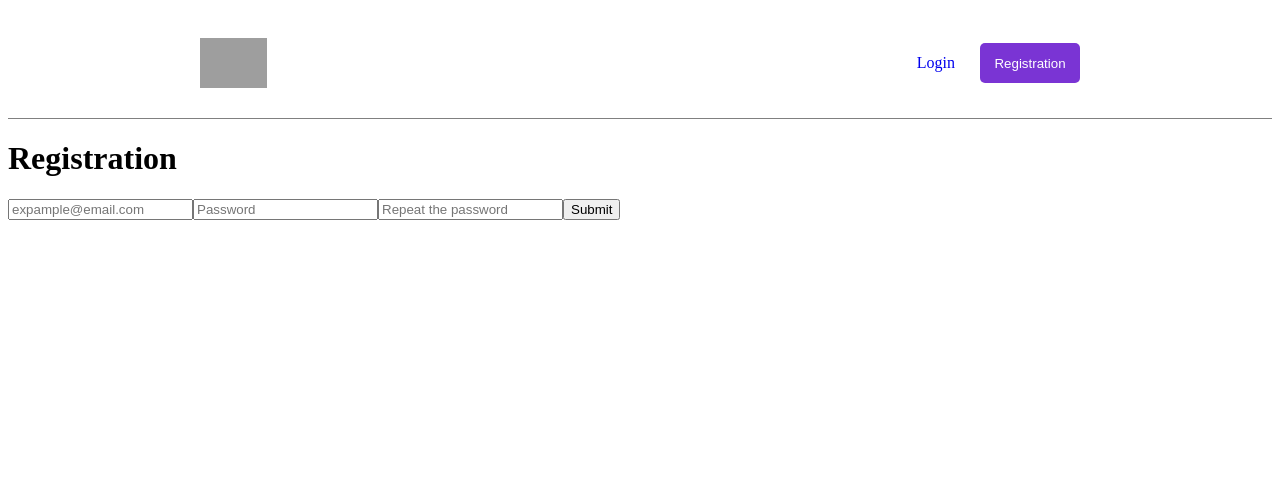
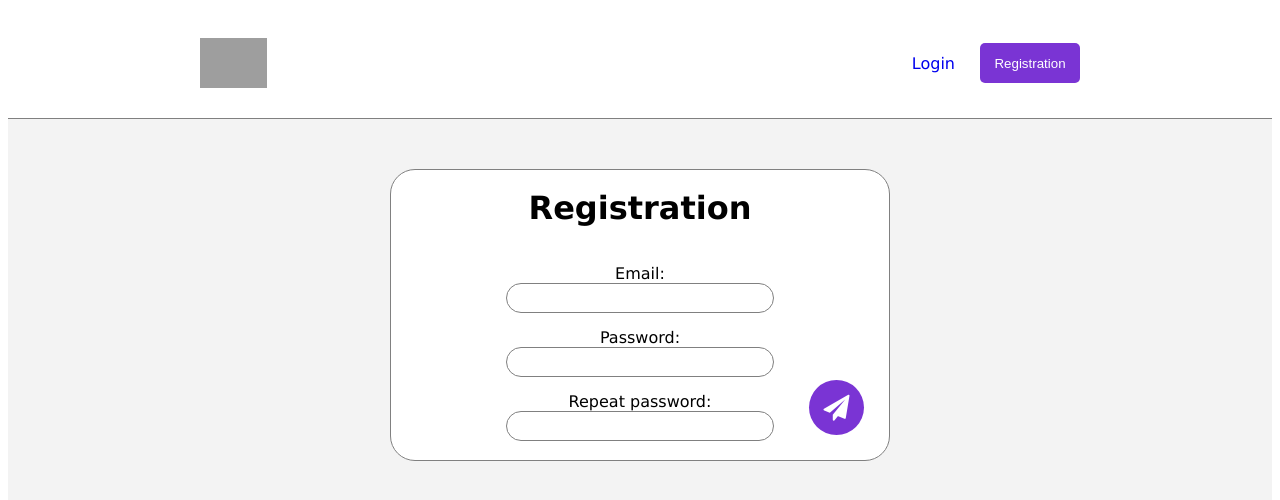
Before and after one commit to DiogenSin/Galutinis_Atsiskaitymas, a React (Create React App) app: page /registration in a window 1280 px wide. Shown: the top 500 px of the page. Built offline with nearby package versions, Linux system fonts and the light colour scheme; grey boxes are pictures that could not be loaded.

Commit message:
Styles for Login & Registration forms

```diff
--- a/src/components/pages/Login.jsx
+++ b/src/components/pages/Login.jsx
@@ -42,11 +42,12 @@ const validationSchema = Yup.object().shape({
 
             <Form action='' id="loginForm">
                 <h1>Login</h1>
-                <label htmlFor=''>
+                <label htmlFor='email'>
+                    Email:
                     <Field
                         type="text"
                         name="email"
-                        placeholder="expample@email.com"
+                        placeholder=""
                         value={values.email}
                         onChange={(e) => setValues({...values, email: e.target.value})}
                     />
@@ -55,11 +56,12 @@ const validationSchema = Yup.object().shape({
                         <span>{errors.email}</span> : null
                     }
                 </label>
-                <label action='' htmlFor=''>
+                <label action='' htmlFor='password'>
+                    Password:
                     <Field
                         type="password"
                         name="password"
-                        placeholder="Password"
+                        placeholder=""
                         value={values.password}
                         onChange={(e) => setValues({...values, password: e.target.value})}
                     />
@@ -68,7 +70,7 @@ const validationSchema = Yup.object().shape({
                         <span>{errors.password}</span> : null
                     }
                 </label>
-                <button type='submit'>Login</button>
+                <button type='submit'><i className='fa fa-send'></i></button>
                 {/* {
                     loginFailed ?
                     <p id='loginFailed'>Email or password is incorrect</p>
--- a/src/components/pages/Registration.jsx
+++ b/src/components/pages/Registration.jsx
@@ -43,11 +43,12 @@ const validationSchema = Yup.object().shape({
 
             <Form action='' id="registrationForm">
                 <h1>Registration</h1>
-                <label htmlFor=''>
+                <label htmlFor='email'>
+                    Email:
                     <Field
                         type="text"
                         name="email"
-                        placeholder="expample@email.com"
+                        placeholder=""
                         value={values.email}
                         onChange={(e) => setValues({...values, email: e.target.value})}
                     />
@@ -56,11 +57,12 @@ const validationSchema = Yup.object().shape({
                         <span>{errors.email}</span> : null
                     }
                 </label>
-                <label action='' htmlFor=''>
+                <label action='' htmlFor='password'>
+                    Password:
                     <Field
                         type="password"
                         name="password"
-                        placeholder="Password"
+                        placeholder=""
                         value={values.password}
                         onChange={(e) => setValues({...values, password: e.target.value})}
                     />
@@ -69,11 +71,12 @@ const validationSchema = Yup.object().shape({
                         <span>{errors.password}</span> : null
                     }
                 </label>
-                <label action='' htmlFor=''>
+                <label action='' htmlFor='passwordRepeat'>
+                    Repeat password:
                     <Field
                         type="password"
                         name="passwordRepeat"
-                        placeholder="Repeat the password"
+                        placeholder=""
                         value={values.passwordRepeat}
                         onChange={(e) => setValues({...values, passwordRepeat: e.target.value})}
                     />
@@ -82,7 +85,7 @@ const validationSchema = Yup.object().shape({
                         <span>{errors.passwordRepeat}</span> : null
                     }
                 </label>
-                <button type='submit'>Submit</button>
+                <button type='submit'><i className='fa fa-send'></i></button>
                 {/* {
                     userExists ?
                     <p id='registrationFailed'>The user is taken</p>
--- a/src/styles/App.css
+++ b/src/styles/App.css
@@ -1,3 +1,8 @@
+@import url("https://cdnjs.cloudflare.com/ajax/libs/font-awesome/4.7.0/css/font-awesome.min.css");
+body {
+  font-family: "Lucida Sans", "Lucida Sans Regular", "Lucida Grande", "Lucida Sans Unicode", Geneva, Verdana, sans-serif;
+}
+
 header {
   display: flex;
   justify-content: space-between;
@@ -26,4 +31,118 @@ header nav #registrationBtn {
 }
 header nav #registrationBtn a {
   color: white;
+}
+
+main {
+  display: flex;
+  justify-content: center;
+  align-items: center;
+  height: auto;
+  background-color: rgba(128, 128, 128, 0.096);
+}
+
+main #registrationForm {
+  display: flex;
+  flex-direction: column;
+  align-items: center;
+  justify-content: center;
+  position: relative;
+  gap: 15px;
+  width: 35vw;
+  height: 30vh;
+  background-color: white;
+  padding: 25px;
+  margin: 50px;
+  border-radius: 25px;
+  border: 1px solid gray;
+}
+main #registrationForm h1 {
+  margin-top: 0px;
+}
+main #registrationForm label {
+  width: 60%;
+  box-sizing: border-box;
+  text-align: center;
+}
+main #registrationForm label input {
+  width: 100%;
+  height: 30px;
+  box-sizing: border-box;
+  border-radius: 25px;
+  border: 1px solid gray;
+}
+main #registrationForm button {
+  position: absolute;
+  right: 25px;
+  bottom: 25px;
+  height: 55px;
+  width: 55px;
+  background-color: rgb(122, 52, 212);
+  border-radius: 30px;
+  padding: 0px;
+  border: none;
+}
+main #registrationForm button i {
+  color: white;
+  font-size: 26px;
+}
+main #registrationForm button:hover {
+  background-color: rgba(121, 52, 212, 0.253);
+  cursor: pointer;
+}
+main #registrationForm button:hover i {
+  color: rgb(122, 52, 212);
+}
+
+main #loginForm {
+  display: flex;
+  flex-direction: column;
+  align-items: center;
+  justify-content: center;
+  position: relative;
+  gap: 15px;
+  width: 35vw;
+  height: 30vh;
+  background-color: white;
+  padding: 25px;
+  margin: 50px;
+  border-radius: 25px;
+  border: 1px solid gray;
+}
+main #loginForm h1 {
+  margin-top: 0px;
+}
+main #loginForm label {
+  width: 60%;
+  box-sizing: border-box;
+  text-align: center;
+}
+main #loginForm label input {
+  width: 100%;
+  height: 30px;
+  box-sizing: border-box;
+  border-radius: 25px;
+  border: 1px solid gray;
+}
+main #loginForm button {
+  position: absolute;
+  right: 25px;
+  bottom: 25px;
+  height: 55px;
+  width: 55px;
+  background-color: rgb(122, 52, 212);
+  border-radius: 30px;
+  padding: 0px;
+  border: none;
+}
+main #loginForm button i {
+  color: white;
+  font-size: 26px;
+}
+main #loginForm button:hover {
+  background-color: rgba(121, 52, 212, 0.253);
+  cursor: pointer;
+}
+main #loginForm button:hover i {
+  color: rgb(122, 52, 212);
 }/*# sourceMappingURL=App.css.map */
--- a/src/styles/App.scss
+++ b/src/styles/App.scss
@@ -1,3 +1,9 @@
+@import url('https://cdnjs.cloudflare.com/ajax/libs/font-awesome/4.7.0/css/font-awesome.min.css');
+
+body {
+    font-family: 'Lucida Sans', 'Lucida Sans Regular', 'Lucida Grande', 'Lucida Sans Unicode', Geneva, Verdana, sans-serif;
+}
+
 header {
     display: flex;
     justify-content: space-between;
@@ -32,3 +38,131 @@ header {
         }
     }
 }
+
+main {
+    display: flex;
+    justify-content: center;
+    align-items: center;
+    height: auto;
+    background-color: rgba(128, 128, 128, 0.096);
+}
+
+main #registrationForm {
+    display: flex;
+    flex-direction: column;
+    align-items: center;
+    justify-content: center;
+    position: relative;
+    gap: 15px;
+    width: 35vw;
+    height: 30vh;
+    background-color: white;
+    padding: 25px;
+    margin: 50px;
+    border-radius: 25px;
+    border: 1px solid gray;
+
+    h1 {
+        margin-top: 0px;
+    }
+
+    label  {
+        width: 60%;
+        box-sizing: border-box;
+        text-align: center;
+
+
+        input {
+            width: 100%;
+            height: 30px;
+            box-sizing: border-box;
+            border-radius: 25px;
+            border: 1px solid gray;
+
+        }
+    }
+
+    button {
+        position: absolute;
+        right: 25px;
+        bottom: 25px;
+        height: 55px;
+        width: 55px;
+        background-color: rgb(122, 52, 212);
+        border-radius: 30px;
+        padding: 0px;
+        border: none;
+
+        i  {
+            color: white;
+            font-size: 26px;
+        }
+    }
+    button:hover {
+        background-color: rgba(121, 52, 212, 0.253);
+        cursor: pointer;
+        i  {
+            color: rgb(122, 52, 212);
+        }
+    }
+}
+
+main #loginForm {
+    display: flex;
+    flex-direction: column;
+    align-items: center;
+    justify-content: center;
+    position: relative;
+    gap: 15px;
+    width: 35vw;
+    height: 30vh;
+    background-color: white;
+    padding: 25px;
+    margin: 50px;
+    border-radius: 25px;
+    border: 1px solid gray;
+
+    h1 {
+        margin-top: 0px;
+    }
+
+    label  {
+        width: 60%;
+        box-sizing: border-box;
+        text-align: center;
+
+
+        input {
+            width: 100%;
+            height: 30px;
+            box-sizing: border-box;
+            border-radius: 25px;
+            border: 1px solid gray;
+
+        }
+    }
+
+    button {
+        position: absolute;
+        right: 25px;
+        bottom: 25px;
+        height: 55px;
+        width: 55px;
+        background-color: rgb(122, 52, 212);
+        border-radius: 30px;
+        padding: 0px;
+        border: none;
+
+        i  {
+            color: white;
+            font-size: 26px;
+        }
+    }
+    button:hover {
+        background-color: rgba(121, 52, 212, 0.253);
+        cursor: pointer;
+        i  {
+            color: rgb(122, 52, 212);
+        }
+    }
+}
```
Also changed, not shown: 1 other file (tests, documents, lock files or other folders).
